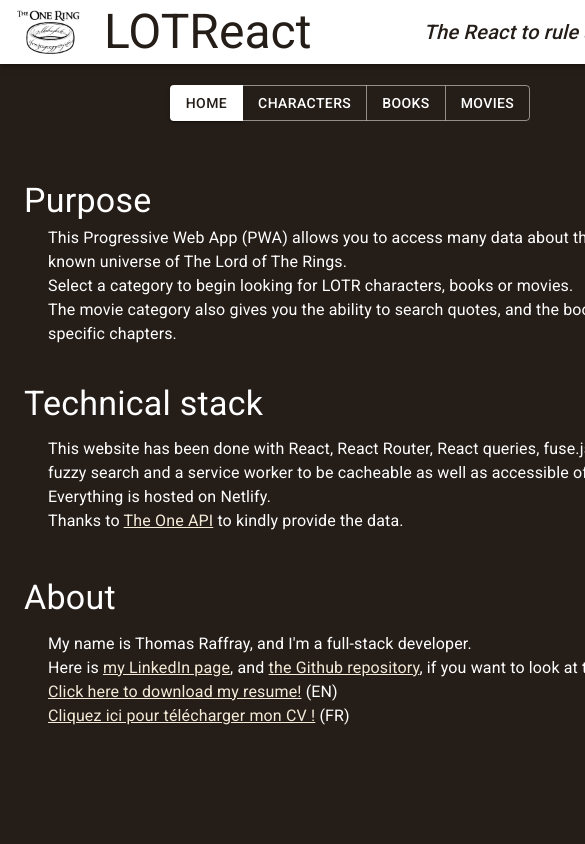
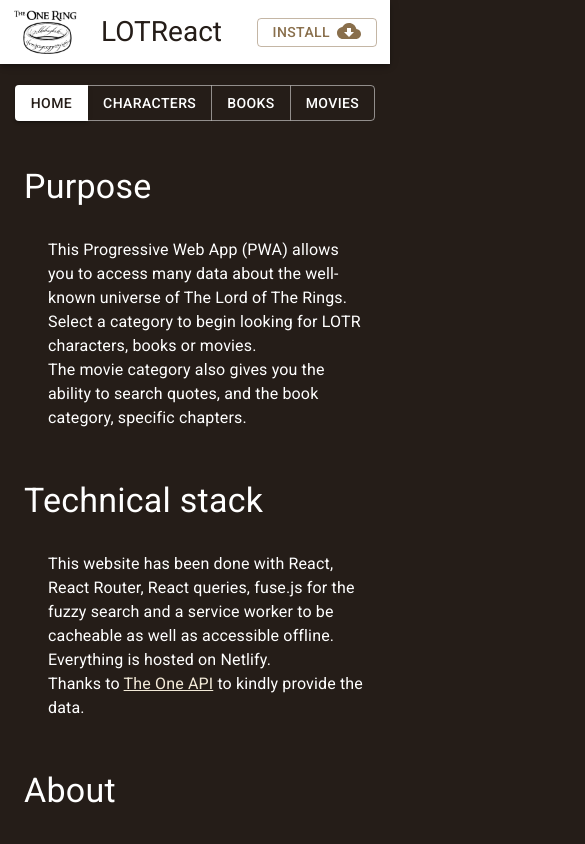
Before and after one commit to Fluf22/LOTReact, a React (Create React App) app: page / in a window 390 px wide. Shown: the top 844 px of the page, 585 px wide, since content can reach past the window. Built offline with nearby package versions, Linux system fonts and the light colour scheme.

Commit message:
Mobile design fix

```diff
--- a/src/components/characters.tsx
+++ b/src/components/characters.tsx
@@ -1,5 +1,5 @@
 import React, { useEffect } from 'react';
-import { Button, Card, CardActions, CardContent, CircularProgress, Grid, TextField, Typography } from '@material-ui/core';
+import { Button, Card, CardActions, CardContent, CircularProgress, Grid, TextField, Typography, useMediaQuery } from '@material-ui/core';
 import WarningIcon from '@material-ui/icons/Warning';
 import { useCharacters } from '../queries';
 import { Pagination } from '@material-ui/lab';
@@ -7,6 +7,7 @@
 import useStyles from '../styles/characters';
 
 const Characters = () => {
+	const isMobile = useMediaQuery('(max-width:555px)');
 	const classes = useStyles();
 	const { isLoading, isError, error, data } = useCharacters();
 	const { filteredData, onSearchTermChange } = useFuzzySearch(data?.docs ?? []);
@@ -81,7 +82,7 @@
 			{
 				isPaginationReady ? (
 					<Grid item container justify="center" alignItems="center" className={classes.pagination}>
-						<Pagination variant="text" color="primary" boundaryCount={2} count={pageCount} page={pageIndex} onChange={(_, page) => onPaginationChange(page)} />
+						<Pagination variant="text" color="primary" boundaryCount={isMobile ? 1 : 2} count={pageCount} page={pageIndex} onChange={(_, page) => onPaginationChange(page)} />
 					</Grid>
 				) : ("")
 			}
--- a/src/components/header.tsx
+++ b/src/components/header.tsx
@@ -1,11 +1,12 @@
 import React, { useState } from 'react';
-import { AppBar, Button, Grid, Toolbar, Typography } from '@material-ui/core';
+import { AppBar, Button, Grid, Toolbar, Typography, useMediaQuery } from '@material-ui/core';
 import CloudDownloadIcon from '@material-ui/icons/CloudDownload';
 import { useEventListener } from '../hooks';
 import useStyles from '../styles/header';
 
 const Header = () => {
-	const classes = useStyles();
+	const isMobile = useMediaQuery('(max-width:555px)');
+	const classes = useStyles(isMobile);
 	const [showInstallButton, setShowInstallButton] = useState<boolean>(false);
 
 	useEventListener("beforeinstallprompt", (event: any) => {
@@ -38,16 +39,20 @@
 							<img src="/logo192.png" height="64" alt="Lord of the rings related app logo" />
 							<Typography variant="h3" className={classes.title}>LOTReact</Typography>
 						</Grid>
-						<Grid item container justify="flex-end" xs>
+						<Grid item container justify="flex-end" xs className={classes.installButtonContainer}>
 							{
-								showInstallButton ? (
+								!showInstallButton ? (
 									<Button color="primary" onClick={() => handleInstall()} variant="outlined" className={classes.installButton}>
 										Install
 										<CloudDownloadIcon className={classes.installButtonIcon} />
 									</Button>
 								) : ("")
 							}
-							<Typography variant="h6" className={classes.moto}>The React to rule all the data</Typography>
+							{
+								isMobile ? ("") : (
+									<Typography variant="h6" className={classes.moto}>The React to rule all the data</Typography>
+								)
+							}
 						</Grid>
 					</Grid>
 				</Toolbar>
--- a/src/components/movie.tsx
+++ b/src/components/movie.tsx
@@ -1,5 +1,5 @@
 import React, { useEffect } from 'react';
-import { Card, CardContent, Typography, Grid, CircularProgress, Paper } from '@material-ui/core';
+import { Card, CardContent, Typography, Grid, CircularProgress, Paper, useMediaQuery } from '@material-ui/core';
 import WarningIcon from '@material-ui/icons/Warning';
 import { useQuotes } from '../queries';
 import { usePagination } from '../hooks';
@@ -17,6 +17,7 @@
 };
 
 const Movie = ({ movie }: MovieProps) => {
+	const isMobile = useMediaQuery('(max-width:555px)');
 	const classes = useStyles();
 	const { isLoading, isError, error, data } = useQuotes(movie?._id ?? "");
 	const {
@@ -74,11 +75,15 @@
 												Quotes are only available for the original Lord of the Rings trilogy
 											</Grid>
 										) : (
+												<div className={classes.quoteContainer}>
+													{
 														quotes.map((quote: any, idx: number) => (
 															<Paper key={idx} color="primary" elevation={3} className={classes.quoteCard}>
 																<Typography>{`${(pageIndex - 1) * 4 + idx + 1}: ${quote.dialog}`}</Typography>
 															</Paper>
 														))
+													}
+												</div>
 											)
 									)
 							)
@@ -87,7 +92,7 @@
 				{
 					isPaginationReady ? (
 						<Grid item container justify="center" alignItems="center" className={classes.pagination}>
-							<Pagination variant="text" color="primary" boundaryCount={2} count={pageCount} page={pageIndex} onChange={(_, page) => onPaginationChange(page)} />
+							<Pagination variant="text" color="primary" boundaryCount={isMobile ? 1 : 2} siblingCount={isMobile ? 0 : 1} count={pageCount} page={pageIndex} onChange={(_, page) => onPaginationChange(page)} />
 						</Grid>
 					) : ("")
 				}
--- a/src/components/movies.tsx
+++ b/src/components/movies.tsx
@@ -1,5 +1,5 @@
 import React, { useEffect } from 'react';
-import { CircularProgress, Grid, Typography } from '@material-ui/core';
+import { CircularProgress, Grid, Typography, useMediaQuery } from '@material-ui/core';
 import WarningIcon from '@material-ui/icons/Warning';
 import { useMovies } from '../queries';
 import { usePagination } from '../hooks';
@@ -8,6 +8,7 @@
 import useStyles from '../styles/movies';
 
 const Movies = () => {
+	const isMobile = useMediaQuery('(max-width:555px)');
 	const classes = useStyles();
 	const { isLoading, isError, error, data } = useMovies();
 	const {
@@ -50,7 +51,7 @@
 			{
 				isPaginationReady ? (
 					<Grid item container justify="center" alignItems="center" className={classes.pagination}>
-						<Pagination variant="text" color="primary" boundaryCount={2} count={pageCount} page={pageIndex} onChange={(_, page) => onPaginationChange(page)} />
+						<Pagination variant="text" color="primary" boundaryCount={isMobile ? 1 : 2} count={pageCount} page={pageIndex} onChange={(_, page) => onPaginationChange(page)} />
 					</Grid>
 				) : ("")
 			}
--- a/src/styles/book.ts
+++ b/src/styles/book.ts
@@ -2,7 +2,7 @@
 
 const useStyles = makeStyles(() => createStyles({
 	bookCard: {
-		width: "60%",
+		width: "100%",
 		height: "100%"
 	},
 	cardRoot: {
@@ -23,7 +23,7 @@
 	},
 	chapterCard: {
 		width: "90%",
-		padding: "20px",
+		padding: "10px",
 		margin: "20px",
 		display: "flex",
 		flexGrow: 1,
--- a/src/styles/books.ts
+++ b/src/styles/books.ts
@@ -8,7 +8,8 @@
 		height: "10%"
 	},
 	bookCards: {
-		height: "85%"
+		height: "95%",
+		padding: "20px"
 	},
 	bookCard: {
 		width: "60%",
--- a/src/styles/characters.ts
+++ b/src/styles/characters.ts
@@ -11,7 +11,11 @@
 		height: "95%",
 		maxWidth: "2000px",
 		alignSelf: "center",
-		overflowY: "auto"
+		overflowY: "auto",
+		display: "flex",
+		flexDirection: "column",
+		justifyContent: "space-evenly",
+		flexWrap: "nowrap"
 	},
 	searchBar: {
 		height: "10%",
@@ -22,8 +26,7 @@
 		borderRadius: "5px"
 	},
 	characterCards: {
-		height: "90%",
-		padding: "70px"
+		height: "90%"
 	},
 	characterCard: {
 		width: "310px",
--- a/src/styles/core.css
+++ b/src/styles/core.css
@@ -1,8 +1,8 @@
 html, body, #root {
 	width: 100%;
-	min-width: 700px;
+	/* min-width: 700px; */
 	height: 100%;
-	min-height: 810px;
+	min-height: 765px;
 	font-family: -apple-system, BlinkMacSystemFont, 'Segoe UI', Roboto, Oxygen, Ubuntu, Cantarell, 'Open Sans', 'Helvetica Neue', sans-serif;
 	background-color: #251d18;
 	color: white;
--- a/src/styles/header.ts
+++ b/src/styles/header.ts
@@ -4,15 +4,20 @@
 	root: {
 		zIndex: 10
 	},
-	toolBar: {
+	toolBar: isMobile => ({
 		display: "flex",
 		flexDirection: "row",
 		justifyContent: "space-between",
-		alignItems: "center"
-	},
-	title: {
-		marginLeft: theme.spacing(3)
-	},
+		alignItems: "center",
+		padding: isMobile ? "0 0 0 13px" : "0 16px 0 16px"
+	}),
+	title: isMobile => ({
+		marginLeft: theme.spacing(3),
+		fontSize: isMobile ? "28px" : "2rem"
+	}),
+	installButtonContainer: isMobile => ({
+		flexGrow: isMobile ? 0 : 1
+	}),
 	installButton: {
 		marginRight: "13px",
 		padding: "0px 15px"
--- a/src/styles/main.ts
+++ b/src/styles/main.ts
@@ -6,13 +6,13 @@
 	},
 	description: {
 		padding: theme.spacing(3),
-		height: "90%"
 	},
 	paragraph: {
-		height: "30%"
+		marginBottom: "50px"
 	},
 	paragraphText: {
-		paddingLeft: theme.spacing(3)
+		paddingLeft: theme.spacing(3),
+		marginTop: "30px"
 	}
 }));
 
--- a/src/styles/movie.ts
+++ b/src/styles/movie.ts
@@ -2,27 +2,37 @@
 
 const useStyles = makeStyles(() => createStyles({
 	movieCard: {
-		width: "60%",
-		height: "90%",
-		minHeight: "540px",
-		minWidth: "700px"
+		width: "100%",
+		height: "100%"
 	},
 	cardRoot: {
 		height: "100%",
-		padding: "0"
+		padding: "0px !important",
+		display: "flex",
+		flexDirection: "column",
+		justifyContent: "space-between"
 	},
 	movieTitle: {
-		height: "25%",
-		padding: "20px"
+		padding: "20px",
+		flexWrap: "nowrap",
 	},
 	quoteCards: {
-		height: "65%"
+		overflowY: "auto",
+		justifyContent: "start",
+		alignItems: "center",
+		flexGrow: 1
+	},
+	quoteContainer: {
+		display: "flex",
+		flexDirection: "column",
+		height: "100%",
+		width: "100%"
 	},
 	quoteCard: {
-		width: "90%",
-		padding: "1.5%",
-		margin: "1.5%",
+		width: "calc(100% - 20px)",
+		margin: "10px",
 		display: "flex",
+		padding: "10px",
 		flexGrow: 1,
 		alignItems: "center"
 	},
--- a/src/styles/movies.ts
+++ b/src/styles/movies.ts
@@ -8,7 +8,8 @@
 		height: "10%"
 	},
 	movieCards: {
-		height: "85%"
+		height: "95%",
+		padding: "0 20px 20px"
 	},
 	loader: {
 		height: "100%",
```
Lines whose indentation alone changed are shown as unchanged.
